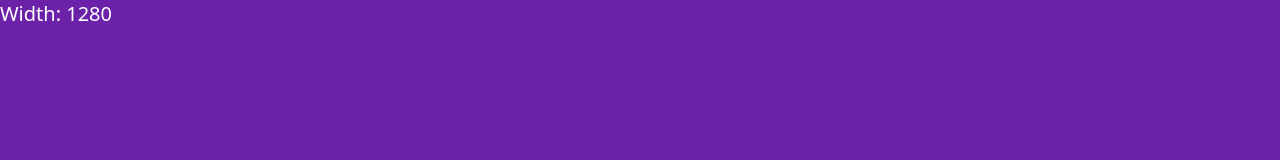
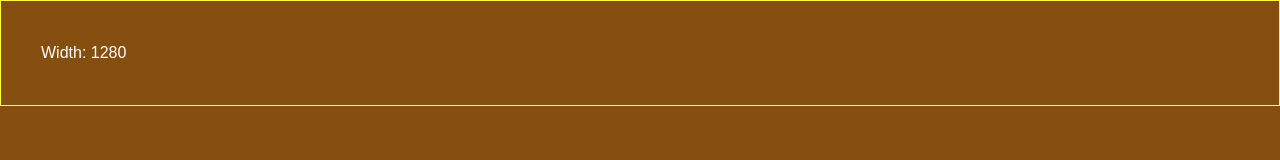
Before and after one commit to igaimerca/tailwind-udemy-course, a plain HTML site: page 17-customization/index.html in a window 1280 px wide. Drawn offline with nearby package versions, Linux system fonts and the light colour scheme.

Commit message:
feat: customizationa and config

```diff
--- a/17-customization/index.html
+++ b/17-customization/index.html
@@ -1,17 +1,44 @@
 <!DOCTYPE html>
 <html lang="en">
+
 <head>
     <meta charset="UTF-8" />
     <meta http-equiv="X-UA-Compatible" content="IE=edge" />
     <meta name="viewport" content="width=device-width, initial-scale=1.0" />
     <script src="https://cdn.tailwindcss.com"></script>
+    <script>
+        tailwind.config = {
+            theme: {
+                screens: {
+                    sm: '550px',
+                    md: '800px',
+                    lg: '1200px',
+                    xl: '1440px'
+
+                },
+                fontFamily: {
+                    sans: ['Graphic', 'sans-serif'],
+                    serif: ['Merriweather', 'serif']
+                },
+                extend: {
+                    colors: {
+                        primary: '#ff5733',
+                        secondary: '#fffc33'
+                    },
+                    spacing: {
+                        6: '2.5rem'
+                    }
+                }
+            }
+        }
+    </script>
     <title>Customization</title>
 </head>
- <body
-    class="bg-black sm:bg-green-800 md:bg-blue-800 lg:bg-yellow-800 xl:bg-purple-800 2xl:bg-orange-800"
-  >
 
-      <h1 class="text-white text-xl"></h1>
+<body class="bg-black sm:bg-green-800 md:bg-blue-800 lg:bg-yellow-800 xl:bg-purple-800 2xl:bg-orange-800">
+    <div class="p-6 border border-secondary">
+        <h1 class="text-white text-primary"></h1>
+    </div>
 
     <script>
         function showBrowserWidth() {
@@ -24,6 +51,7 @@
         window.onresize = showBrowserWidth
     </script>
 </body>
+
 </html>
 
 <!-- Breakpoint Classes
```
Also changed, not shown: 16-animation/index.html (+15 -26 lines). Lines whose indentation alone changed are shown as unchanged.
